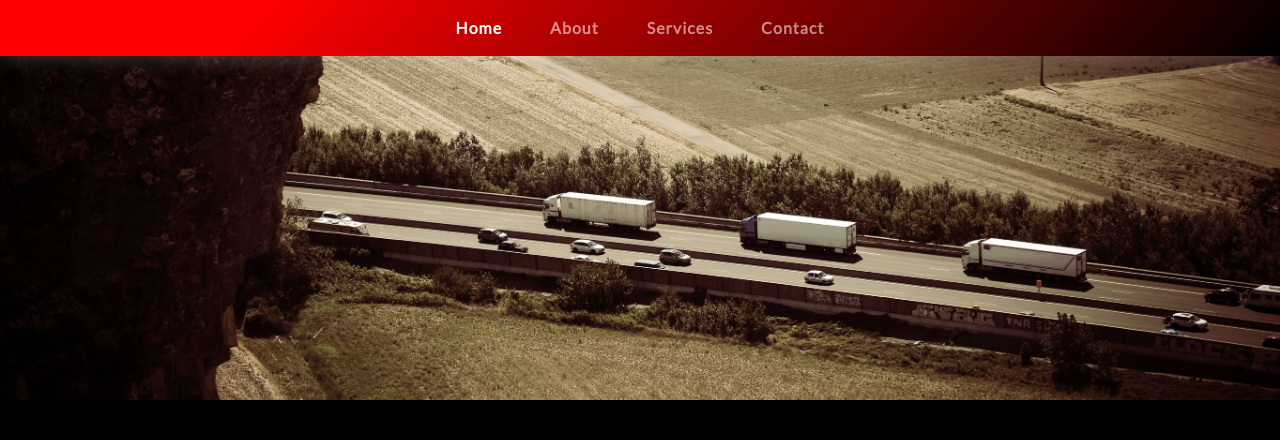
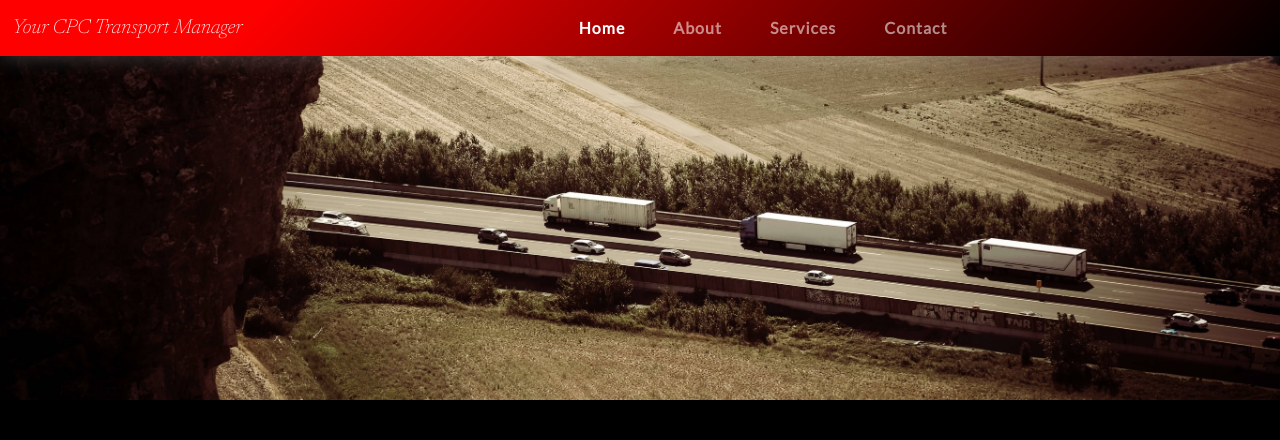
Before and after one commit to malc-u/Your-CPC-TransportManager, a Flask app: page / in a window 1280 px wide. Shown: the top 440 px of the page. Run offline with Flask 2, Linux system fonts and the light colour scheme; some libraries are stand-ins or nearby versions.

Commit message:
Added navbar-brand to navbar

```diff
--- a/templates/layout/navbar.html
+++ b/templates/layout/navbar.html
@@ -1,6 +1,7 @@
 <div class="nav-menu fixed-top">
   <nav class="navbar navbar-expand-lg navbar-dark">
     <div class="container-fluid">
+      <a class="navbar-brand" href="{{url_for('index')}}">Your CPC Transport Manager</a>
       <button class="navbar-toggler" type="button" data-bs-toggle="collapse" data-bs-target="#navbarNav" aria-controls="navbarNav" aria-expanded="false" aria-label="Toggle navigation">
         <span class="navbar-toggler-icon"></span>
       </button>
```
